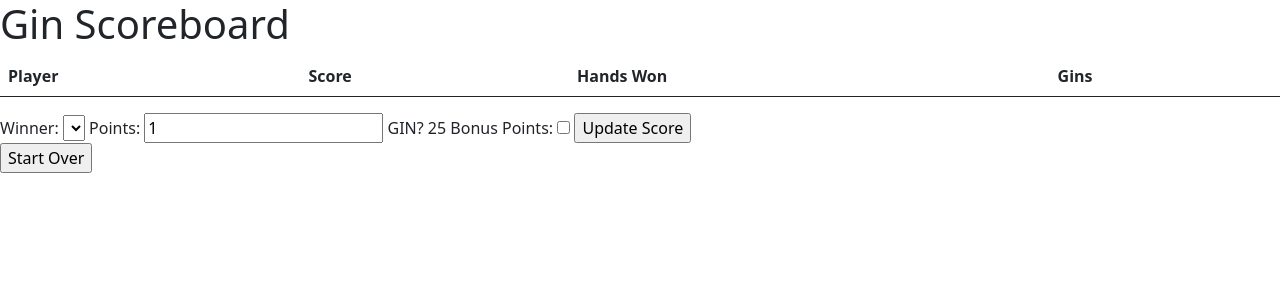
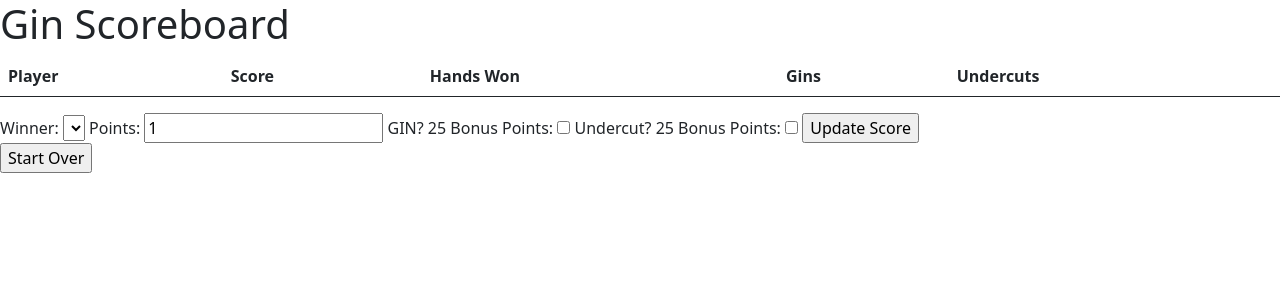
Before and after one commit to nvpnathan/flask_gin, a Flask app: template app/templates/index.html in a window 1280 px wide. Shown: the top 300 px of the page. Run offline with Flask 2, Linux system fonts and the light colour scheme; the template is opened without the code that fills it, so the values that code supplies are empty; some libraries are stand-ins or nearby versions.

Commit message:
added undercuts

```diff
--- a/app/main.py
+++ b/app/main.py
@@ -1,23 +1,29 @@
 import os
 import psycopg2
 from flask import Flask, render_template, request, redirect, session, url_for
+from dotenv import load_dotenv
 
-conn = psycopg2.connect(
-        host="localhost",
-        database="gin_db",
-        user=os.environ['DB_USERNAME'],
-        password=os.environ['DB_PASSWORD'])
+load_dotenv()
+
+def get_db_conn():
+    conn = psycopg2.connect(
+            host=os.environ['POSTGRES_SERVER'],
+            database=os.environ['POSTGRES_DB'],
+            user=os.environ['POSTGRES_USER'],
+            password=os.environ['POSTGRES_PASSWORD'])
+    return conn
 
 
 app = Flask(__name__)
-app.secret_key = 'mysecretkey'  # set a secret key for session
+app.secret_key = os.environ['SECRET_KEY']  # set a secret key for session
 
 
 @app.route('/')
 def home():
     if 'players' not in session:
-        session['players'] = [{'name': 'player 1', 'score': 0, 'hands_won': 0, 'num_gins': 0},
-                              {'name': 'player 2', 'score': 0, 'hands_won': 0, 'num_gins': 0}]
+        return render_template('start_over.html')
+        # session['players'] = [{'name': 'player 1', 'score': 0, 'hands_won': 0, 'num_gins': 0},
+          #                    {'name': 'player 2', 'score': 0, 'hands_won': 0, 'num_gins': 0}]
     return render_template('index.html', players=session['players'])
 
 
@@ -25,13 +31,17 @@ def home():
 def update_score():
     winner = request.form['winner']
     points = int(request.form['points'])
-    bonus_points = request.form.get('bonus_points')
+    gin_points = request.form.get('gin_points')
+    undercut_points = request.form.get('undercut_points')
     for player in session['players']:
         if player['name'] == winner:
             player['score'] += points
-            if bonus_points:
+            if gin_points:
                 player['score'] += 25
                 player['num_gins'] += 1
+            if undercut_points:
+                player['score'] += 25
+                player['num_undercuts'] += 1
             player['hands_won'] += 1
             session.modified = True
             if player['score'] >= 200:
@@ -46,7 +56,7 @@ def new_game():
     session['players'] = []
     for i in range(3):
         player_name = request.form['player' + str(i + 1)]
-        session['players'].append({'name': player_name, 'score': 0, 'hands_won': 0, 'num_gins': 0})
+        session['players'].append({'name': player_name, 'score': 0, 'hands_won': 0, 'num_gins': 0, 'num_undercuts': 0})
     return redirect(url_for('home'))
 
 
@@ -56,9 +66,12 @@ def game_over():
     score = request.args.get('score')
     hands_won = request.args.get('hands_won')
     num_gins = request.args.get('num_gins')
+    num_undercuts = request.args.get('num_undercuts')
     # use the conn variable to execute queries
+    conn = get_db_conn()
     cursor = conn.cursor()
-    cursor.execute("INSERT INTO sessions (winner, score, hands_won, num_gins) VALUES (%s, %s, %s, %s)", (winner, score, hands_won, num_gins))
+    cursor.execute("INSERT INTO winner (name, score, hands_won, num_gins, num_undercuts) VALUES (%s, %s, %s, %s, %s)",
+                   (winner, score, hands_won, num_gins, num_undercuts))
     conn.commit()
 
     # Close the connection
--- a/app/templates/game_over.html
+++ b/app/templates/game_over.html
@@ -6,7 +6,7 @@
 </head>
 <body>
   <h1>Game Over</h1>
-  <p>Winner: {{ winner }}, Score: {{ score }}, Hands Won: {{ hands_won }}, Gin: {{ num_gins }}</p>
+  <p>Winner: {{ winner }}, Score: {{ score }}, Hands Won: {{ hands_won }}, Gin: {{ num_gins }}, Undercuts: {{ num_undercuts }}</p>
     <form action="{{ url_for('new_game') }}" method="post">
         {% for i in range(3) %}
         <label for="player{{ i+1 }}">Player {{ i+1 }}:</label>
--- a/app/templates/index.html
+++ b/app/templates/index.html
@@ -14,6 +14,7 @@
                 <th>Score</th>
                 <th>Hands Won</th>
                 <th>Gins</th>
+                <th>Undercuts</th>
             </tr>
         </thead>
         <tbody>
@@ -23,6 +24,7 @@
                 <td>{{ player.score }}</td>
                 <td>{{ player.hands_won }}</td>
                 <td>{{ player.num_gins }}</td>
+                <td>{{ player.num_undercuts }}</td>
             </tr>
             {% endfor %}
         </tbody>
@@ -36,8 +38,10 @@
         </select>
         <label for="points">Points:</label>
         <input type="number" id="points" name="points" min="1" value="1">
-        <label for="bonus_points">GIN? 25 Bonus Points:</label>
-        <input type="checkbox" id="bonus_points" name="bonus_points">
+        <label for="gin_points">GIN? 25 Bonus Points:</label>
+        <input type="checkbox" id="gin_points" name="gin_points">
+        <label for="undercut_points">Undercut? 25 Bonus Points:</label>
+        <input type="checkbox" id="undercut_points" name="undercut_points">
         <input type="submit" value="Update Score">
     </form>
     <form action="{{ url_for('start_over') }}" method="post">
--- /dev/null
+++ b/requirements.txt
@@ -0,0 +1,2 @@
+psycopg2-binary~=2.9.5
+Flask~=2.2.2
```
Also changed, not shown: app/init_db.py (+12 -8 lines), docker-compose.yaml (+14 -14 lines).
